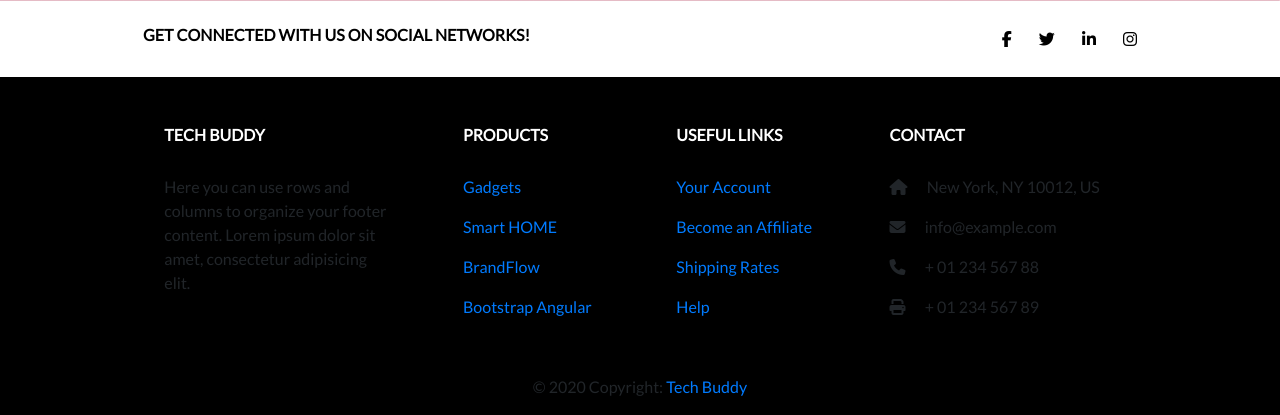
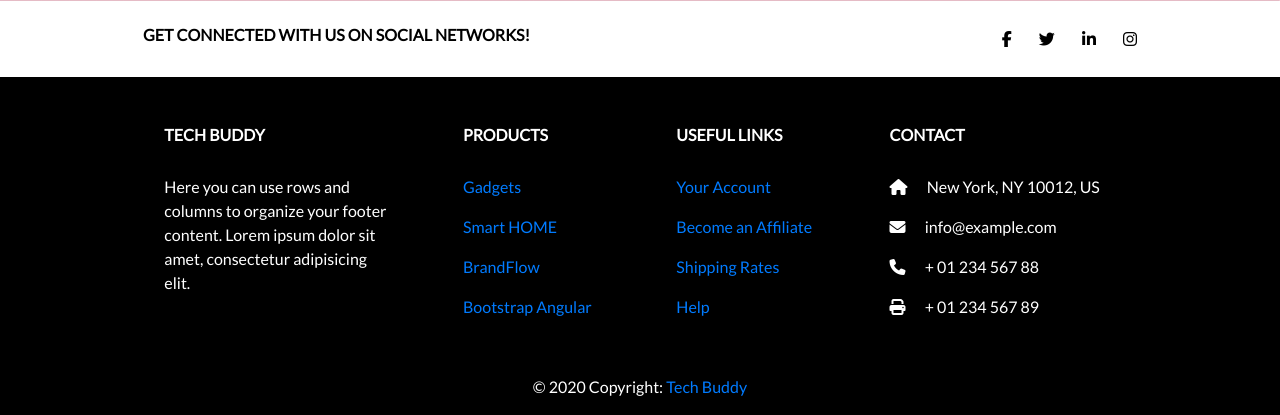
Before and after one commit to sree0831/MSP-4, a Django app: page / in a window 1280 px wide. Shown: the part 852-1267 px from the top of the page. Run offline with Django 3.2, Linux system fonts and the light colour scheme; some libraries are stand-ins or nearby versions.

Commit message:
added content to footer

```diff
--- a/templates/includes/footer.html
+++ b/templates/includes/footer.html
@@ -59,7 +59,7 @@
         <!-- Content -->
         <h6 class="logo-font font-weight-bold text-white my-0">Tech Buddy</h6>
         <hr class="deep-purple accent-2 mb-4 mt-0 d-inline-block mx-auto" style="width: 60px;">
-        <p>Here you can use rows and columns to organize your footer content. Lorem ipsum dolor sit amet,
+        <p style="color:white;">Here you can use rows and columns to organize your footer content. Lorem ipsum dolor sit amet,
           consectetur
           adipisicing elit.</p>
 
@@ -116,13 +116,13 @@
         <!-- Links -->
         <h6 class="logo-font font-weight-bold text-white my-0">Contact</h6>
         <hr class="deep-purple accent-2 mb-4 mt-0 d-inline-block mx-auto" style="width: 60px;">
-        <p>
+        <p style="color:white;">
           <i class="fas fa-home mr-3"></i> New York, NY 10012, US</p>
-        <p>
+        <p style="color:white;">
           <i class="fas fa-envelope mr-3"></i> info@example.com</p>
-        <p>
+        <p style="color:white;">
           <i class="fas fa-phone mr-3"></i> + 01 234 567 88</p>
-        <p>
+        <p style="color:white;">
           <i class="fas fa-print mr-3"></i> + 01 234 567 89</p>
 
       </div>
@@ -135,7 +135,7 @@
   <!-- Footer Links -->
 
   <!-- Copyright -->
-  <div class="footer-copyright text-center py-3">© 2020 Copyright:
+  <div class="footer-copyright text-center py-3 text-white">© 2020 Copyright:
     <a href=""> Tech Buddy</a>
   </div>
   <!-- Copyright -->
```
